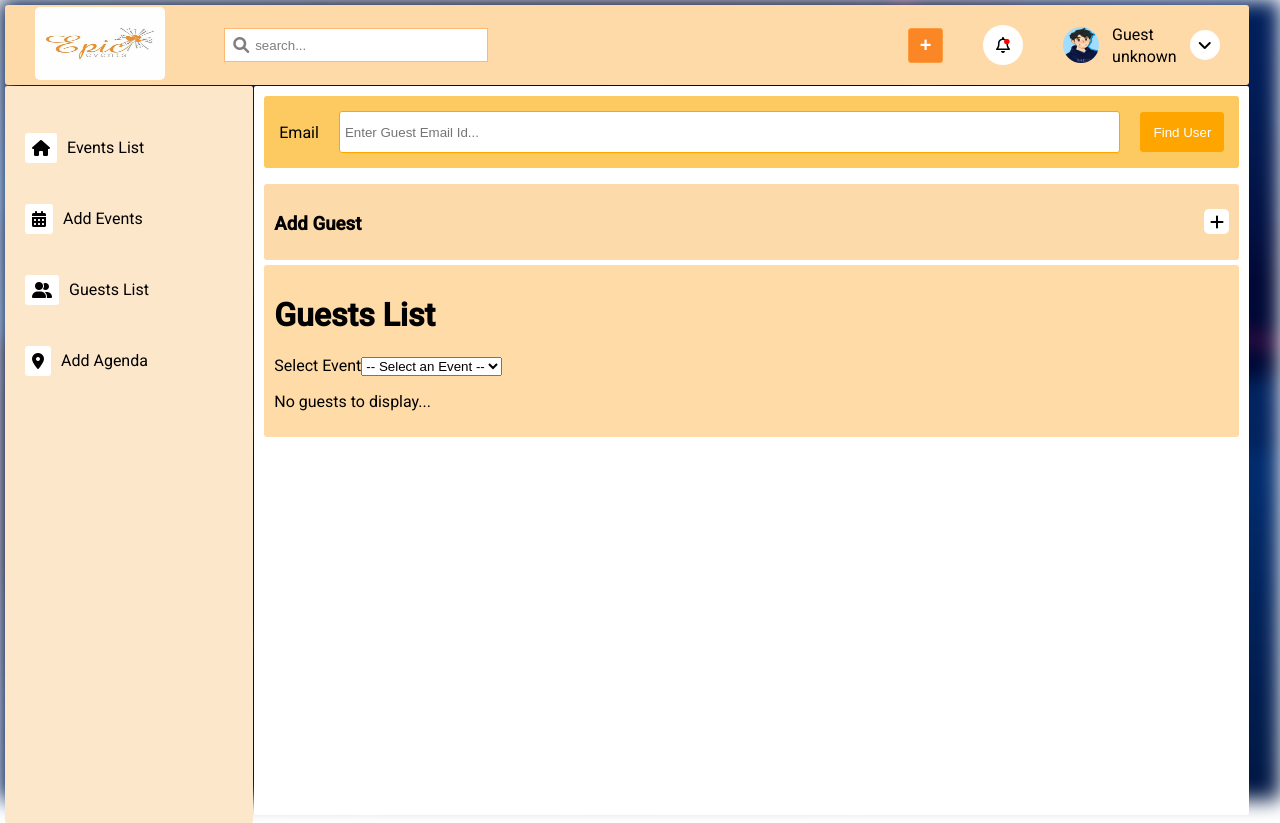
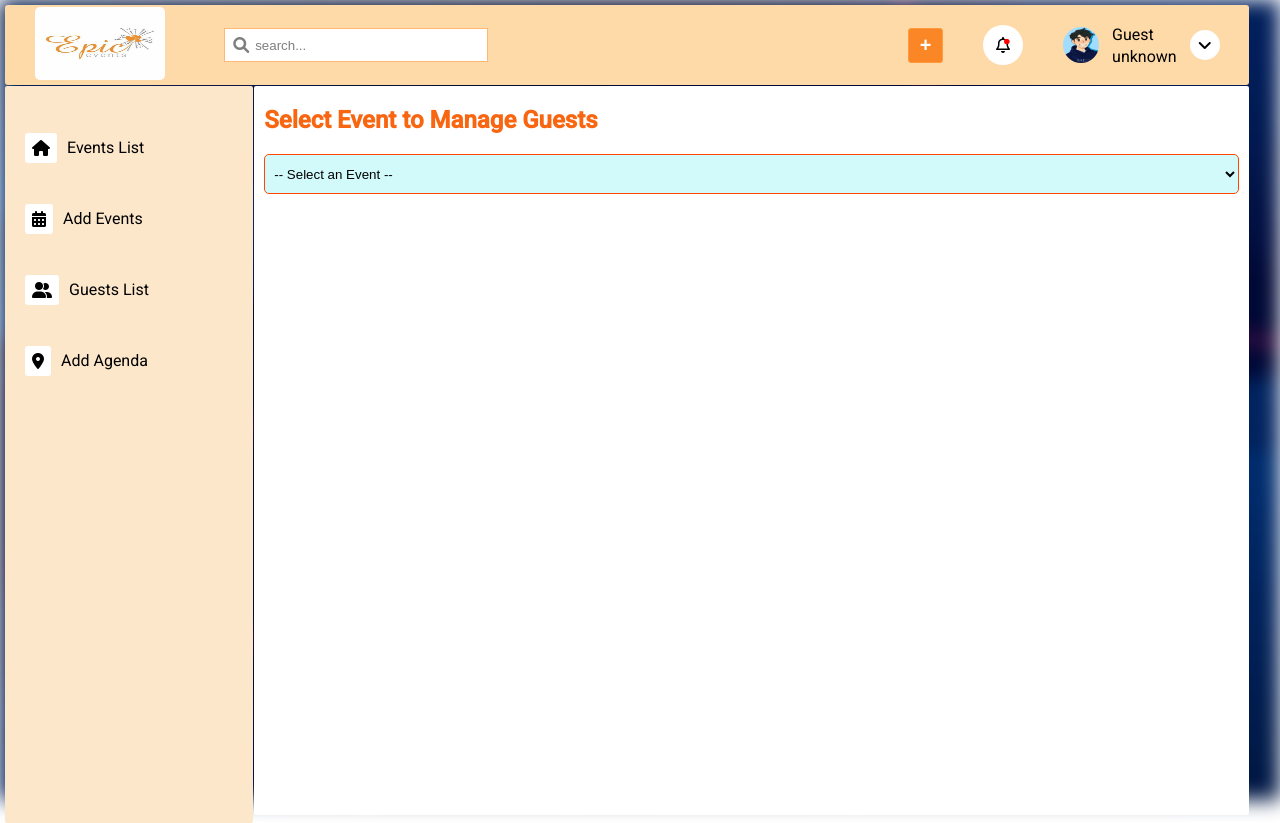
Before and after one commit to AKASH-SETTUKANNU/training-projects, an Angular app in the folder angular-projects/angular-event-management-pro/: page /admin/admin-guests in a window 1280 px wide. Built offline with nearby package versions, Linux system fonts and the light colour scheme.

Commit message:
update code

```diff
--- a/angular-projects/angular-event-management-pro/src/app/admin/admin-agenda/admin-agenda.component.css
+++ b/angular-projects/angular-event-management-pro/src/app/admin/admin-agenda/admin-agenda.component.css
@@ -10,13 +10,12 @@
     border-radius: 2px;
     overflow-y: auto;
 }
-.event-heading {
+.admin-main-container h2 {
     font-size: 1.5rem;
     font-weight: bold;
     text-align: left;
     margin-bottom: 10px;
     margin-top: 0;
-
     color: rgb(248, 102, 17);
     padding: 10px 0;
 }
@@ -182,6 +181,9 @@ textarea {
 
 .agenda-delete-btn {
     background-color: red;
+    margin-left: 5px;
+    height: 40px;
+    width: 70px;
 }
 
 .agenda-delete-btn:hover {
@@ -202,3 +204,22 @@ textarea {
     margin: 0;
     color: red;
 }
+.admin-agenda-container select{
+    width: 100%;
+    height: 40px;
+    padding: 5px;
+    border: 1px solid orangered;
+    border-radius: 5px;
+    margin-bottom: 10px;
+}
+.admin-agenda-container select:focus{
+    outline: 2px solid rgb(255, 115, 0);
+}
+
+.admin-agenda-container select{
+    background-color: rgb(210, 250, 250);
+    border-radius: 5px;
+}
+.admin-agenda-container select:focus{
+    background-color: rgb(218, 253, 243);
+}
--- a/angular-projects/angular-event-management-pro/src/app/admin/admin-agenda/admin-agenda.component.html
+++ b/angular-projects/angular-event-management-pro/src/app/admin/admin-agenda/admin-agenda.component.html
@@ -5,8 +5,9 @@
     <option *ngFor="let event of events" [value]="event.id">{{ event.eventName }}</option>
   </select>
 
-  <h2 class="event-heading">Add New Agenda</h2>
+
   <form (ngSubmit)="saveEventLocationDetails()" *ngIf="selectedEventId">
+    <h2 class="event-heading">Add New Agenda</h2>
     <div class="event-location-details">
       <div class="event-location">
         <label for="location-name">Location:</label>
@@ -34,7 +35,7 @@
     </div>
   </form>
 
-  <div class="display-agenda">
+  <div class="display-agenda" *ngIf="selectedEventId">
     <h2>Event Agenda</h2>
     <table *ngIf="agendas.length > 0; else noAgenda">
       <thead>
--- a/angular-projects/angular-event-management-pro/src/app/admin/admin-guests/admin-guests.component.css
+++ b/angular-projects/angular-event-management-pro/src/app/admin/admin-guests/admin-guests.component.css
@@ -41,9 +41,15 @@
     aspect-ratio: 1/1;
     border-radius: 5px;
 }
-.add-guest-heading h3 {
-    margin-bottom: 15px;
-}
+.event-heading {
+        font-size: 1.5rem;
+        font-weight: bold;
+        text-align: left;
+        margin-bottom: 10px;
+        margin-top: 0;
+        color: rgb(248, 102, 17);
+        padding: 10px 0;
+    }
 
 .add-guest-data form {
     display: flex;
@@ -179,3 +185,22 @@
 #success-message{
     color: green;
 }
+.admin-main-container select{
+    width: 100%;
+    height: 40px;
+    padding: 5px;
+    border: 1px solid orangered;
+    border-radius: 5px;
+    margin-bottom: 10px;
+}
+.admin-main-container select:focus{
+    outline: 2px solid rgb(255, 115, 0);
+}
+
+.admin-main-container select{
+    background-color: rgb(210, 250, 250);
+    border-radius: 5px;
+}
+.admin-main-container select:focus{
+    background-color: rgb(218, 253, 243);
+}
--- a/angular-projects/angular-event-management-pro/src/app/admin/admin-guests/admin-guests.component.html
+++ b/angular-projects/angular-event-management-pro/src/app/admin/admin-guests/admin-guests.component.html
@@ -1,5 +1,11 @@
 <div class="admin-main-container">
-  <!-- Find guest -->
+  <h2 class="event-heading">Select Event to Manage Guests</h2>
+  <select [(ngModel)]="selectedEventId" (change)="refreshGuestsList()" required>
+    <option value="0">-- Select an Event --</option>
+    <option *ngFor="let event of events" [value]="event.id">{{ event.eventName }}</option>
+  </select>
+
+  <div *ngIf="selectedEventId">
     <div class="find-guest" id="find-guest">
       <div class="find-guest-input">
         <label for="find-guest-email">Email</label>
@@ -18,7 +24,6 @@
     </div>
     <p id="result-guest-error">{{ resultGuestError }}</p>
 
-  <!-- Display find user -->
     <div class="display-search-guest" id="display-search-guest" *ngIf="searchResults.length > 0">
       <table>
         <thead>
@@ -56,30 +61,19 @@
       <form id="addGuestForm" (ngSubmit)="addGuest()" *ngIf="guestDisplay">
         <div class="input-user-data">
           <label for="guest-name">Name</label>
-        <input type="text" class="guest-name" id="guest-name" [(ngModel)]="guestName" name="guestName" placeholder="Enter Guest Name..." (blur)="validateOnBlur('guestName')" required />
-        <p id="name-error" *ngIf="showNameError">{{ nameError }}</p>
+          <input type="text" class="guest-name" id="guest-name" [(ngModel)]="guestName" name="guestName" placeholder="Enter Guest Name..." required />
         </div>
         <div class="input-user-data">
           <label for="guest-email">Email</label>
-        <input type="email" class="guest-email" id="guest-email" [(ngModel)]="guestEmail" name="guestEmail" placeholder="Enter Guest Email..." (blur)="validateOnBlur('guestEmail')" required />
-        <p id="email-error" *ngIf="showEmailError">{{ emailError }}</p>
+          <input type="email" class="guest-email" id="guest-email" [(ngModel)]="guestEmail" name="guestEmail" placeholder="Enter Guest Email..." required />
         </div>
         <div class="input-user-data">
           <label for="user-birth-date">Date of Birth:</label>
-        <input type="date" id="guest-birth-date" name="birthDate" [(ngModel)]="guestBirthDate" required (blur)="validateOnBlur('guestBirthDate')" />
-        <p id="birthDate-error" *ngIf="showBirtDateError">{{ dateError }}</p>
-      </div>
-      <div class="input-user-data">
-        <label for="event-select">Select Event</label>
-        <select id="event-select" [(ngModel)]="selectedEventId" name="eventSelect" required>
-          <option value="">-- Select an Event --</option>
-          <option *ngFor="let event of events" [value]="event.id">{{ event.eventName }}</option>
-        </select>
+          <input type="date" id="guest-birth-date" name="birthDate" [(ngModel)]="guestBirthDate" required />
         </div>
         <div class="input-user-data">
           <label for="guest-location">Location</label>
-        <input type="text" class="guest-location" id="guest-location" [(ngModel)]="guestLocation" name="guestLocation" placeholder="Enter Guest Location..." (blur)="validateOnBlur('guestLocation')" required />
-        <p id="location-error" *ngIf="showLocationError">{{ locationError }}</p>
+          <input type="text" class="guest-location" id="guest-location" [(ngModel)]="guestLocation" name="guestLocation" placeholder="Enter Guest Location..." required />
         </div>
         <div class="input-user-data">
           <button type="submit">{{ iseditGuest ? "Update Guest" : "Add Guest" }}</button>
@@ -88,17 +82,8 @@
       </form>
     </div>
 
-  <!-- Display guests -->
     <div class="display-guest" id="display-guest">
-    <div class="event-selection">
       <h1>Guests List</h1>
-      <label for="event-select">Select Event</label>
-      <select id="event-select" [(ngModel)]="selectedEventId" (change)="refreshGuestsList()" required>
-        <option value="0">-- Select an Event --</option>
-        <option *ngFor="let event of events" [value]="event.id">{{ event.eventName }}</option>
-    </select>
-
-    </div>
       <table *ngIf="guests.length > 0; else noGuests">
         <thead>
           <tr>
@@ -127,3 +112,4 @@
       </ng-template>
     </div>
   </div>
+</div>
--- a/angular-projects/angular-event-management-pro/src/app/admin/admin-guests/admin-guests.component.ts
+++ b/angular-projects/angular-event-management-pro/src/app/admin/admin-guests/admin-guests.component.ts
@@ -170,7 +170,6 @@ export class AdminGuestsComponent implements OnInit {
     this.guestBirthDate = '';
     this.successMessage = '';
     this.guestId = 0;
-    this.selectedEventId =0;
   }
 
   refreshGuestsList(): void {
--- a/angular-projects/angular-event-management-pro/src/app/admin/admin-index/admin-index.component.css
+++ b/angular-projects/angular-event-management-pro/src/app/admin/admin-index/admin-index.component.css
@@ -86,6 +86,8 @@ select:focus {
 ul {
   list-style-type: none;
   padding: 0;
+  display: flex;
+  gap: 10px;
   overflow-y: auto;
   max-height: 300px;
 }
@@ -124,12 +126,7 @@ li button:hover {
   border: 1px solid rgb(190, 94, 29);
 }
 
-.birthday-lists ul,
-.wedding-lists ul,
-.conference-lists ul {
-  display: flex;
-  flex-direction: column;
-}
+
 
 .birthday-lists li:hover,
 .wedding-lists li:hover,
@@ -284,3 +281,35 @@ p {
   color: white;
   padding: 5px;
 }
+.action-btn{
+  display: flex;
+  width: 100%;
+  justify-content: space-between;
+}
+.manage-agenda-btn{
+  padding: 5px;
+  color: white;
+  border: 1px solid rgb(219, 107, 1);
+  background-color: rgb(255, 94, 0);
+  border-radius: 3px;
+  height: 40px;
+  width: 120px;
+}
+.manage-agenda-btn:hover{
+  border: 1px solid rgb(219, 107, 1);
+  background-color: rgb(236, 90, 4);
+
+}
+.managae-guest-btn{
+  padding: 5px;
+  color: white;
+  border: 1px solid rgb(219, 107, 1);
+  background-color: rgb(255, 94, 0);
+  border-radius: 3px;
+  height: 40px;
+  width: 120px;
+}
+.managae-guest-btn:hover{
+  border: 1px solid rgb(219, 107, 1);
+  background-color: rgb(236, 90, 4);
+}
--- a/angular-projects/angular-event-management-pro/src/app/admin/admin-index/admin-index.component.html
+++ b/angular-projects/angular-event-management-pro/src/app/admin/admin-index/admin-index.component.html
@@ -18,8 +18,8 @@
       <span>Event Status: {{ eventDetail.status }}</span>
     </div>
     <div class="action-btn">
-      <button (click)="manageAgenda()">Manage Agenda</button>
-      <button (click)="manageGuests()">Manage Guests</button>
+      <button (click)="manageAgenda()" class="manage-agenda-btn">Manage Agenda</button>
+      <button (click)="manageGuests()" class="managae-guest-btn">Manage Guests</button>
     </div>
   </div>
 
```
Lines whose indentation alone changed are shown as unchanged.
